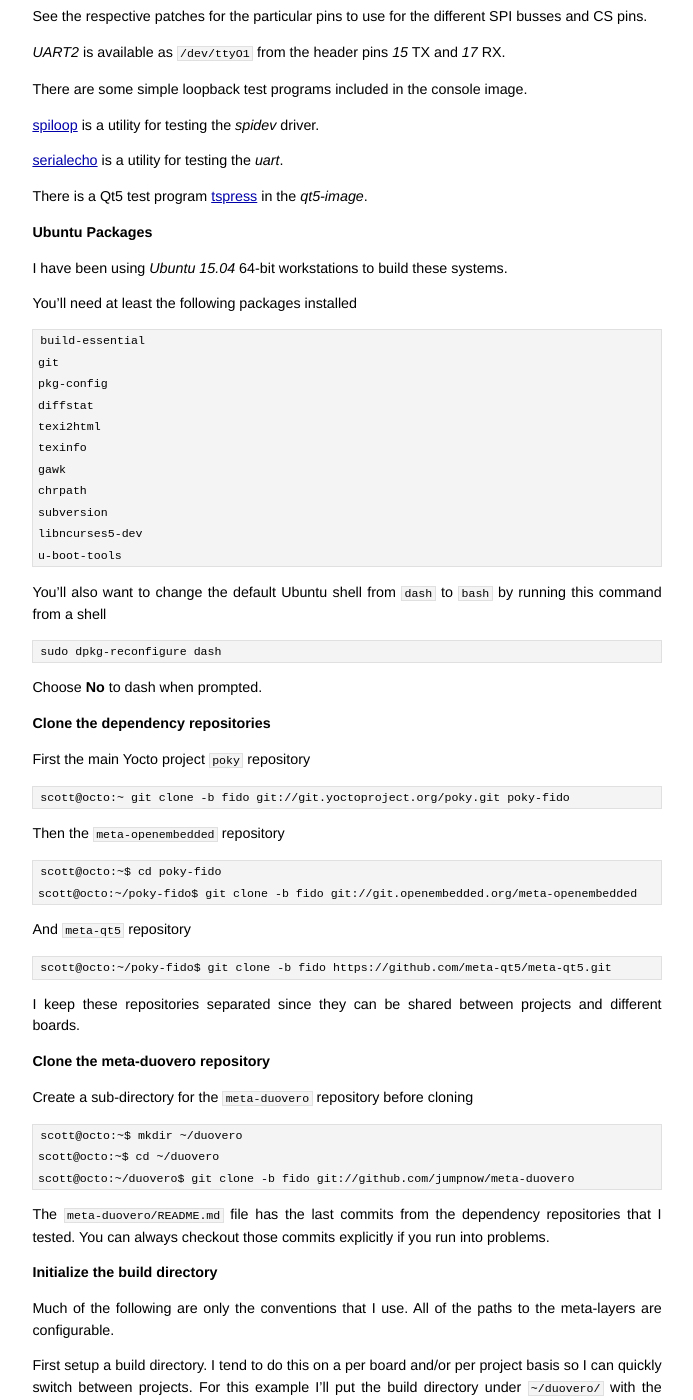
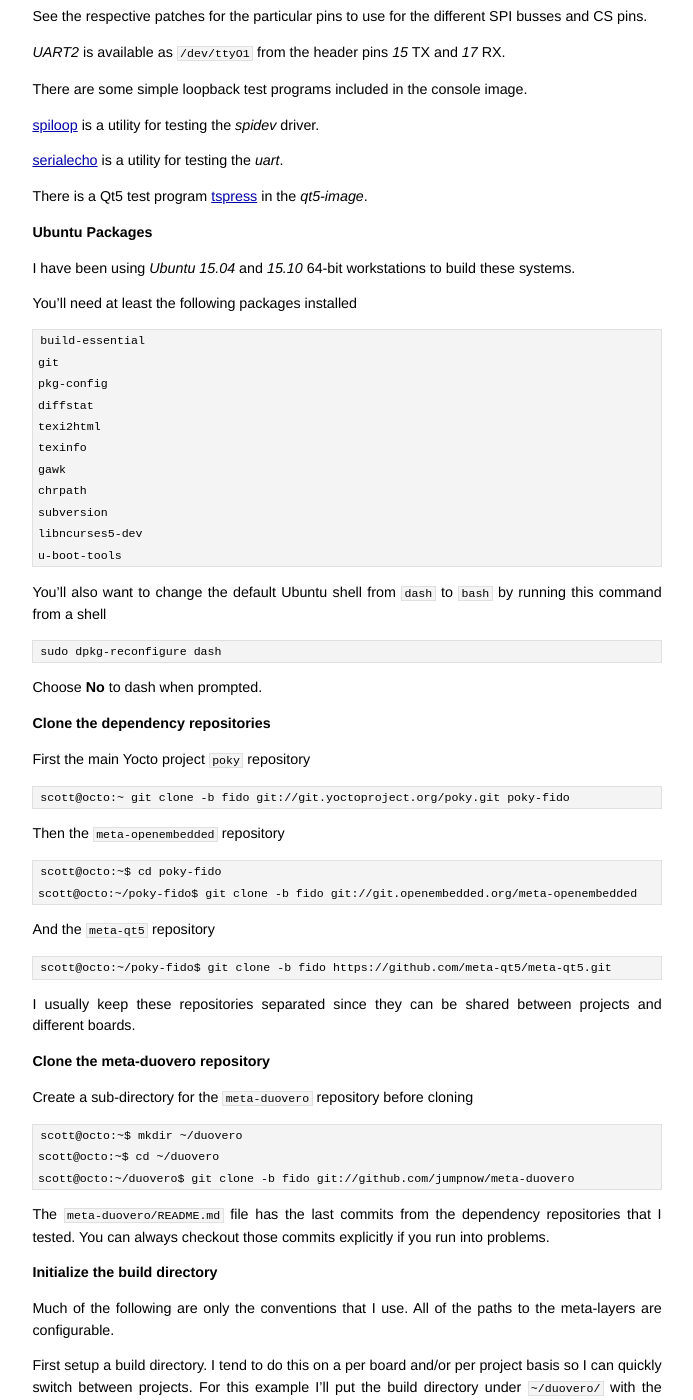
Before and after one commit to jumpnow/jumpnowtek-site, a Jekyll site: the page built from _posts/2014-02-21-Duovero-Systems-with-Yocto.md, in a window 1280 px wide and 1400 px high, scrolled down 1172 px. Shown: the whole window, without its empty margins (293-986 px from the left). Built offline with Jekyll 4.4.1, drawn with Linux system fonts in a browser that asks for light colours; some of the changed text lies outside the part shown.

Commit message:
Add 15.10 as a tested build platform

```diff
--- a/_posts/2014-02-21-Duovero-Systems-with-Yocto.md
+++ b/_posts/2014-02-21-Duovero-Systems-with-Yocto.md
@@ -68,7 +68,7 @@
 
 ### Ubuntu Packages
 
-I have been using *Ubuntu 15.04* 64-bit workstations to build these systems.
+I have been using *Ubuntu 15.04* and *15.10* 64-bit workstations to build these systems.
 
 You'll need at least the following packages installed
 
@@ -101,12 +101,12 @@
     scott@octo:~$ cd poky-fido
     scott@octo:~/poky-fido$ git clone -b fido git://git.openembedded.org/meta-openembedded
 
-And `meta-qt5` repository
+And the `meta-qt5` repository
 
     scott@octo:~/poky-fido$ git clone -b fido https://github.com/meta-qt5/meta-qt5.git
 
 
-I keep these repositories separated since they can be shared between projects and different boards.
+I usually keep these repositories separated since they can be shared between projects and different boards.
 
 ### Clone the meta-duovero repository
 
```
Also changed, not shown: other parts of _posts/2014-02-21-Duovero-Systems-with-Yocto.md (+1 -1 lines), _posts/2014-02-28-Wandboard-Systems-with-Yocto.md (+3 -3 lines), _posts/2015-06-08-BeagleBone-Systems-with-Yocto.md (+4 -4 lines).
